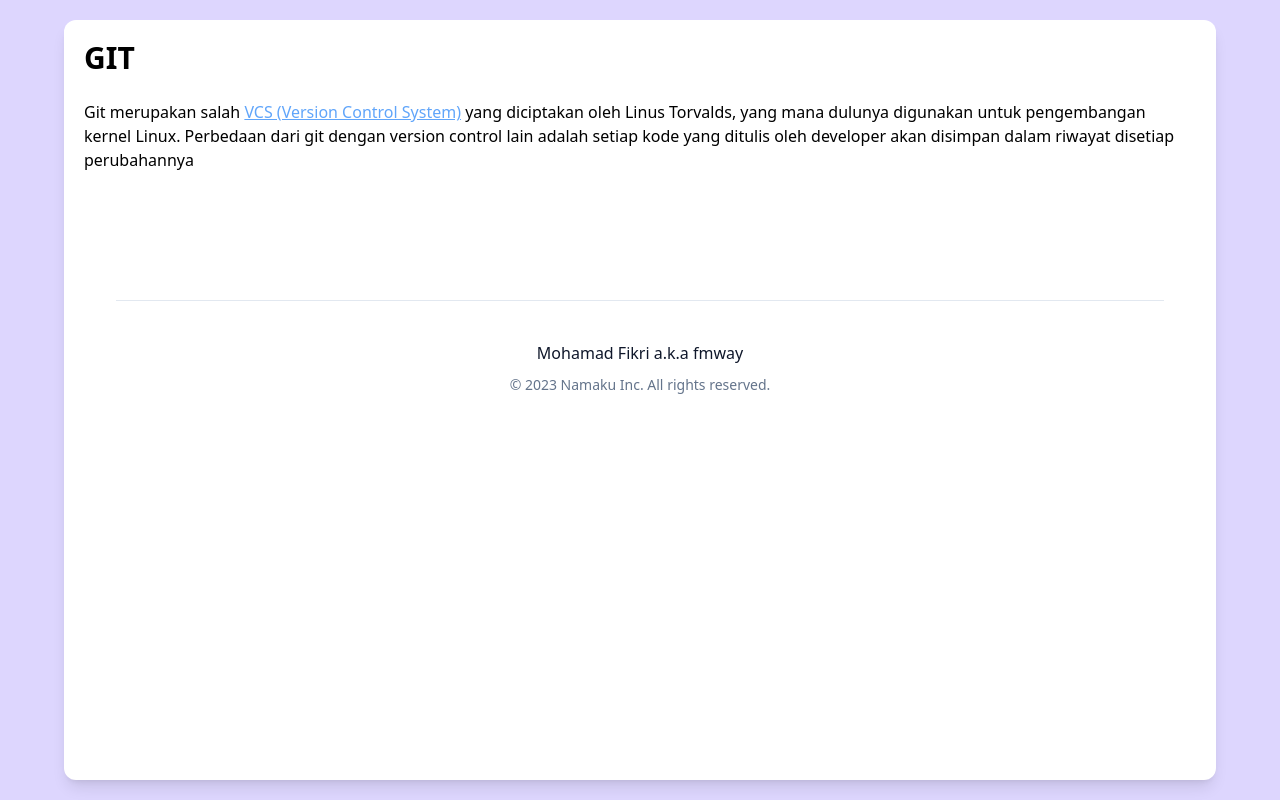
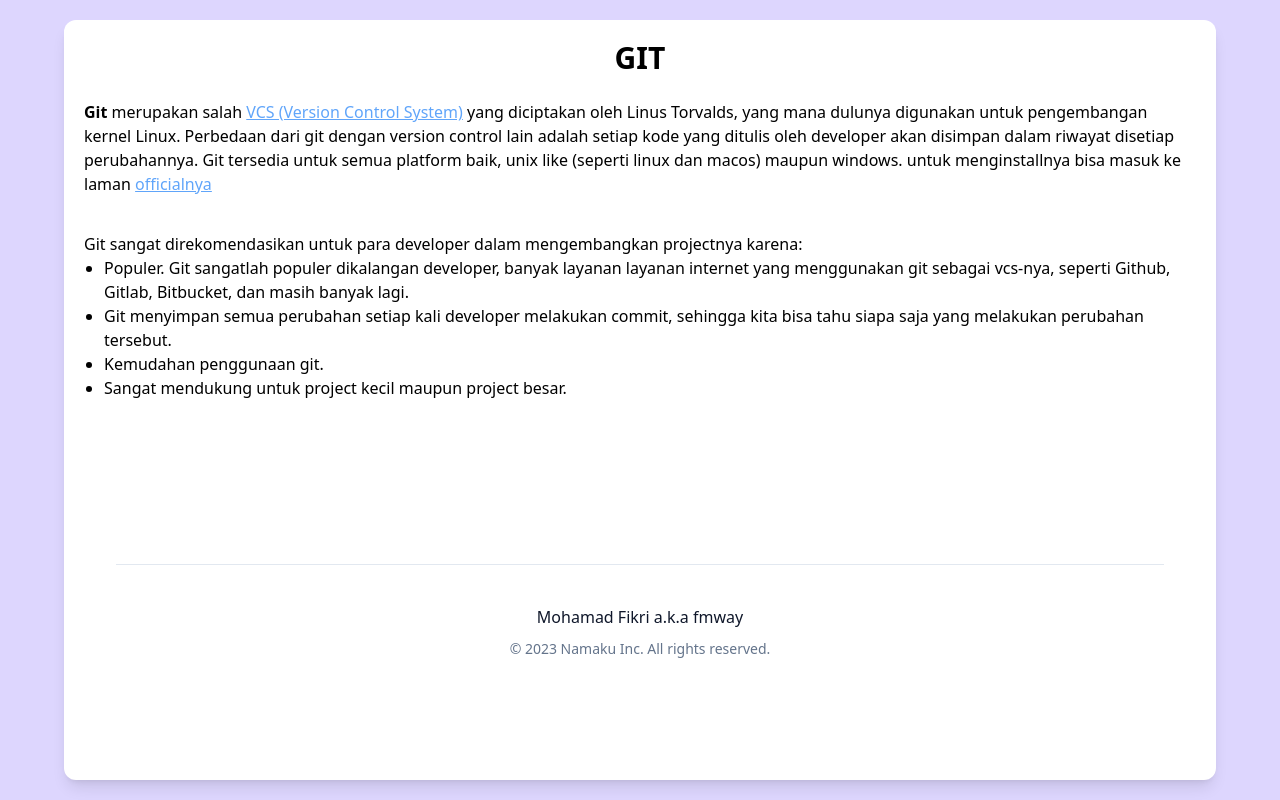
Before and after one commit to fmway/promnet, a plain HTML site: page main.html in a window 1280 px wide. Drawn offline with nearby package versions, Linux system fonts and the light colour scheme.

Commit message:
update main.html

```diff
--- a/main.html
+++ b/main.html
@@ -9,9 +9,25 @@
   <body>
     <div class="min-w-screen min-h-screen bg-violet-200 flex justify-center px-5 py-5">
       <div class="w-full max-w-6xl mx-auto rounded-xl bg-white shadow-lg p-5 text-black">
-        <h1 class="font-bold text-3xl">GIT</h1>
+        <h1 class="font-bold text-3xl text-center">GIT</h1>
         <br />
-        <p>Git merupakan salah <a class="text-blue-400 underline hover:text-blue-500 active:text-blue-600" href="https://en.wikipedia.org/wiki/Version_control">VCS (Version Control System)</a> yang diciptakan oleh Linus Torvalds, yang mana dulunya digunakan untuk pengembangan kernel Linux. Perbedaan dari git dengan version control lain adalah setiap kode yang ditulis oleh developer akan disimpan dalam riwayat disetiap perubahannya</p>
+        <p class="mb-3">
+          <span class="font-bold">Git</span> merupakan salah <a class="text-blue-400 underline hover:text-blue-500 active:text-blue-600" href="https://en.wikipedia.org/wiki/Version_control">VCS (Version Control System)</a> yang diciptakan oleh Linus Torvalds, yang mana dulunya digunakan untuk pengembangan kernel Linux. Perbedaan dari git dengan version control lain adalah setiap kode yang ditulis oleh developer akan disimpan dalam riwayat disetiap perubahannya. Git tersedia untuk semua platform baik, unix like (seperti linux dan macos) maupun windows. untuk menginstallnya bisa masuk ke laman <a class="text-blue-400 underline hover:text-blue-500 active:text-blue-600" href="https://git-scm.com/downloads">officialnya</a>
+        </p>
+        <br />
+        <div class="mb-3 ml-5">
+          <p class="-ml-5">
+            Git sangat direkomendasikan untuk para developer dalam mengembangkan projectnya karena:
+          </p>
+          <ul class="list-disc">
+            <li>Populer. Git sangatlah populer dikalangan developer, banyak layanan layanan internet yang menggunakan git sebagai vcs-nya, seperti Github, Gitlab, Bitbucket, dan masih banyak lagi.</li>
+            <li>Git menyimpan semua perubahan setiap kali developer melakukan commit, sehingga kita bisa tahu siapa saja yang melakukan perubahan tersebut.</li>
+            <li>Kemudahan penggunaan git.</li>
+            <li>Sangat mendukung untuk project kecil maupun project besar.</li>
+          </ul>
+        </div>
+        <br/>
+
         <footer class="max-w-7xl mx-auto px-4 sm:px-6 lg:px-8 mt-32">
           <div class="border-t border-slate-200 pt-10 pb-16 dark:border-slate-200/5">
             <div class="text-center">
```
